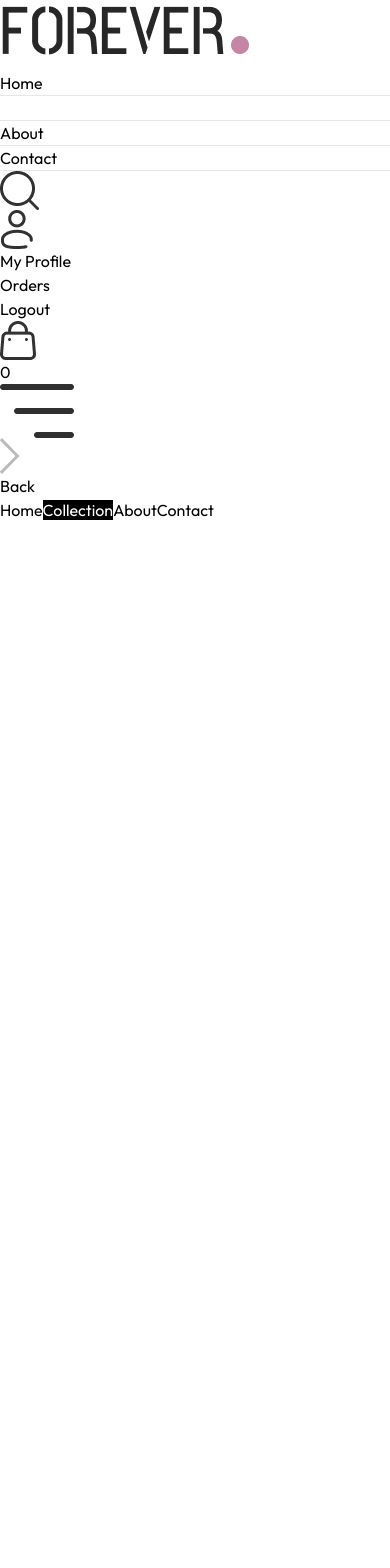
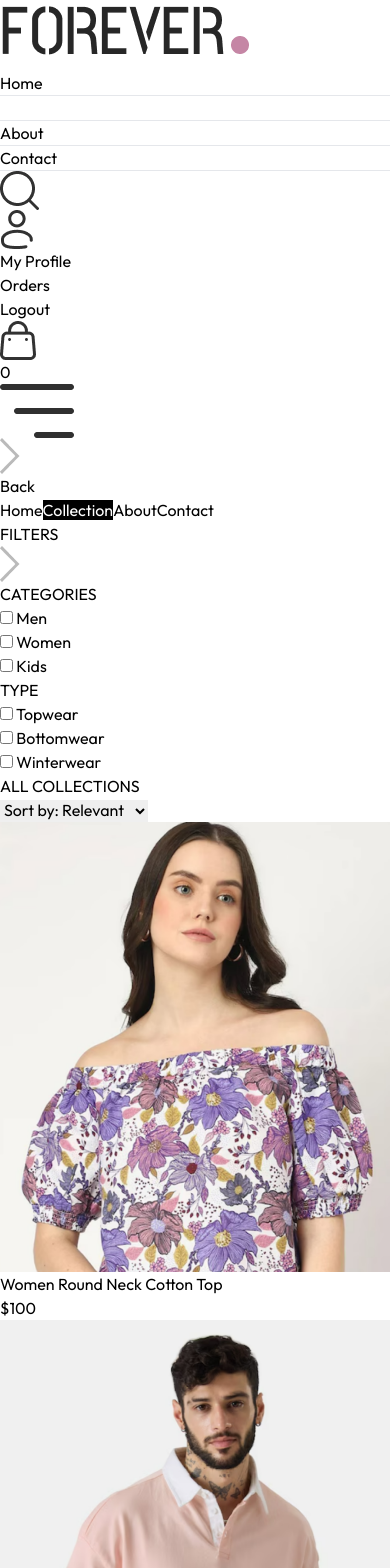
Before and after one commit to sanikasharma07/E-Commerce, a React (Vite) app in the folder frontend/: page /Collection in a window 390 px wide. Shown: the top 1568 px of the page. Before the commit the page ends 844 px from the top, so only its background shows below. Built offline with nearby package versions, Linux system fonts and the light colour scheme.

Commit message:
Add Footer component and implement filtering and sorting in Collection page

```diff
--- a/frontend/src/App.jsx
+++ b/frontend/src/App.jsx
@@ -11,6 +11,8 @@ import Signup from './Pages/Signup'
 import Orders from './Pages/Orders'
 import Product from './Pages/Product'
 import PlaceOrder from './Pages/PlaceOrder'
+import Footer from './Components/Footer'
+import OurPolicy from './Components/OurPolicy'
 
 
 const App = () => {
@@ -28,7 +30,9 @@ const App = () => {
       <Route path='/Orders' element={<Orders />} />
       <Route path='/Product/:ProductId' element={<Product/>} />
       <Route path='/PlaceOrder' element={<PlaceOrder/>} />
+
       </Routes>
+      <Footer/>
     </div>
   )
 }
--- /dev/null
+++ b/frontend/src/Components/Footer.jsx
@@ -0,0 +1,45 @@
+import React from 'react'
+import { Link } from 'react-router-dom'
+import { assets } from '../assets/forever-assets/assets/frontend_assets/assets'
+
+const Footer = () => {
+  return (
+    <div>
+      <div className='flex flex-col sm:grid sm:grid-cols-[3fr_1fr_1fr] gap-14 my-10 mt-40 text-sm'>
+        <div>
+          <img src={assets.logo} className='mb-5 w-32' alt="Logo" />
+          <p className='w-full md:w-2/3 text-gray-600'>
+              Lorem ipsum, dolor sit amet consectetur adipisicing elit. Odit officiis, impedit culpa qui consectetur labore.Lorem ipsum, dolor sit amet consectetur adipisicing elit. Odit officiis, impedit culpa qui consectetur labore.
+          </p>
+        </div>
+
+        <div>
+          <p className='text-xl font-medium mb-5'>COMPANY</p>
+          <ul className='flex flex-col gap-1 text-gray-600'>
+              <li className='cursor-pointer hover:text-black'><Link to='/' onClick={() => window.scrollTo(0, 0)}>Home</Link></li>
+              <li className='cursor-pointer hover:text-black'><Link to='/About' onClick={() => window.scrollTo(0, 0)}>About Us</Link></li>
+              <li className='cursor-pointer hover:text-black'><Link to='/Delivery' onClick={() => window.scrollTo(0, 0)}>Delivery</Link></li>
+
+              {/* FIXED: Now uses an anchor link to scroll to an ID on the home page */}
+              <li><a href='/#privacy' className='cursor-pointer hover:text-black'>Privacy Policy</a></li>
+          </ul>
+        </div>
+
+        <div>
+          <p className='text-xl font-medium mb-5'>GET IN TOUCH</p>
+          <ul className='flex flex-col gap-1 text-gray-600'>
+              <li>+1-212-456-7890</li>
+              <li><a href="mailto:abc@gmail.com" className='cursor-pointer hover:text-black'>abc@gmail.com</a></li>
+          </ul>
+        </div>
+      </div>
+
+      <div>
+        <hr />
+        <p className='py-5 text-sm text-center'>Copyright 2024@ forever.com-All Rights Reserved</p>
+      </div>
+    </div>
+  )
+}
+
+export default Footer
--- a/frontend/src/Pages/Collection.jsx
+++ b/frontend/src/Pages/Collection.jsx
@@ -1,9 +1,132 @@
-import React from 'react'
+import React, { useContext, useEffect, useState } from 'react'
+import { ShopContext } from '../Context/ShopContext'
+import { assets } from '../assets/forever-assets/assets/frontend_assets/assets'
+import Title from '../Components/Title'
+import ProductItem from '../Components/ProductItem'
 
 const Collection = () => {
+  const { products } = useContext(ShopContext)
+  const [showfilter, setShowfilter] = useState(false)
+  const [filterProduct, setfilterProduct] = useState([])
+  const [category, setCategory] = useState([])
+  const [subcategory, setSubCategory] = useState([])
+  const [sortType, setsortType] = useState('relavent')
+
+  const toggleCategory = (e) => {
+    if (category.includes(e.target.value)) {
+      setCategory(prev => prev.filter(item => item !== e.target.value))
+    } else {
+      setCategory(prev => [...prev, e.target.value])
+    }
+  }
+
+  const toggleSubCategory = (e) => {
+    if (subcategory.includes(e.target.value)) {
+      setSubCategory(prev => prev.filter(item => item !== e.target.value))
+    } else {
+      setSubCategory(prev => [...prev, e.target.value])
+    }
+  }
+
+  // FIXED: All logic (filtering AND sorting) is now in one powerful function
+  const applyFilter = () => {
+    let productsCopy = products.slice();
+
+    // 1. Filter by Category
+    if (category.length > 0) {
+      productsCopy = productsCopy.filter(item => category.includes(item.category));
+    }
+
+    // 2. Filter by SubCategory
+    if (subcategory.length > 0) {
+      productsCopy = productsCopy.filter(item => subcategory.includes(item.subCategory));
+    }
+
+    // 3. Sort the remaining products
+    switch (sortType) {
+      case 'low-high':
+        productsCopy.sort((a, b) => a.price - b.price); // Fixed typos
+        break;
+      case 'high-low':
+        productsCopy.sort((a, b) => b.price - a.price); // Fixed high-low math
+        break;
+      default:
+        // 'relavent' does nothing, just keeps default order
+        break;
+    }
+
+    // 4. Update the screen
+    setfilterProduct(productsCopy)
+  }
+
+  // FIXED: Added sortType to the array.
+  // Now, if you check a box OR change the dropdown, the screen updates perfectly!
+  useEffect(() => {
+    applyFilter();
+  }, [category, subcategory, sortType, products])
+
   return (
-    <div>
+    <div className='flex flex-col sm:flex-row gap-1 sm:gap-10 pt-10 border-t'>
 
+      {/* filter options */}
+      <div className='min-w-60'>
+        <p onClick={() => setShowfilter(!showfilter)} className='my-2 text-xl flex items-center cursor-pointer gap-2'>
+          FILTERS
+          <img src={assets.dropdown_icon} alt="" className={`h-3 sm:hidden ${showfilter ? 'rotate-90' : ''}`}/>
+        </p>
+
+        {/* category filter */}
+        <div className={`border border-gray-300 pl-5 py-3 mt-6 ${showfilter ? '' : 'hidden'} sm:block`}>
+          <p className='mb-3 text-sm font-medium'>CATEGORIES</p>
+          <div className='flex flex-col gap-2 text-sm font-light text-gray-700'>
+             <p className='flex gap-2'>
+               <input type="checkbox" className='w-3' value={'Men'} onChange={toggleCategory} /> Men
+             </p>
+             <p className='flex gap-2'>
+               <input type="checkbox" className='w-3' value={'Women'} onChange={toggleCategory}/> Women
+             </p>
+             <p className='flex gap-2'>
+               <input type="checkbox" className='w-3' value={'Kids'} onChange={toggleCategory}/> Kids
+             </p>
+          </div>
+        </div>
+
+        {/* subcategory filter */}
+        <div className={`border border-gray-300 pl-5 py-3 my-5 ${showfilter ? '' : 'hidden'} sm:block`}>
+          <p className='mb-3 text-sm font-medium'>TYPE</p>
+          <div className='flex flex-col gap-2 text-sm font-light text-gray-700'>
+             <p className='flex gap-2'>
+               <input type="checkbox" className='w-3' value={'Topwear'} onChange={toggleSubCategory}/> Topwear
+             </p>
+             <p className='flex gap-2'>
+               <input type="checkbox" className='w-3' value={'Bottomwear'} onChange={toggleSubCategory}/> Bottomwear
+             </p>
+             <p className='flex gap-2'>
+               <input type="checkbox" className='w-3' value={'Winterwear'} onChange={toggleSubCategory}/> Winterwear
+             </p>
+          </div>
+        </div>
+      </div>
+
+      {/* right side */}
+      <div className='flex-1'>
+        <div className='flex justify-between text-base sm:text-2xl mb-4'>
+          <Title text1={'ALL'} text2={'COLLECTIONS'} />
+          <select onChange={(e) => setsortType(e.target.value)} className='border-2 border-gray-300 text-sm px-2'>
+            <option value="relavent">Sort by: Relevant</option>
+            <option value="low-high">Sort by: Low-High</option>
+            <option value="high-low">Sort by: High-Low</option>
+          </select>
+        </div>
+
+        <div className='grid grid-cols-2 md:grid-cols-3 lg:grid-cols-4 gap-4 gap-y-6'>
+          {
+            filterProduct.map((item) => (
+               <ProductItem key={item._id} name={item.name} id={item._id} image={item.image} price={item.price}/>
+            ))
+          }
+        </div>
+      </div>
     </div>
   )
 }
--- a/frontend/src/Pages/Home.jsx
+++ b/frontend/src/Pages/Home.jsx
@@ -10,7 +10,10 @@ const Home = () => {
       <Hero/>
       <LatestCollection/>
       <BestSeller/>
-      <OurPolicy/>
+      <div id="privacy">
+        <OurPolicy/>
+      </div>
+
       <NewsLetterBox/>
     </div>
   )
```
Also changed, not shown: 1 other file (tests, documents, lock files or other folders).
